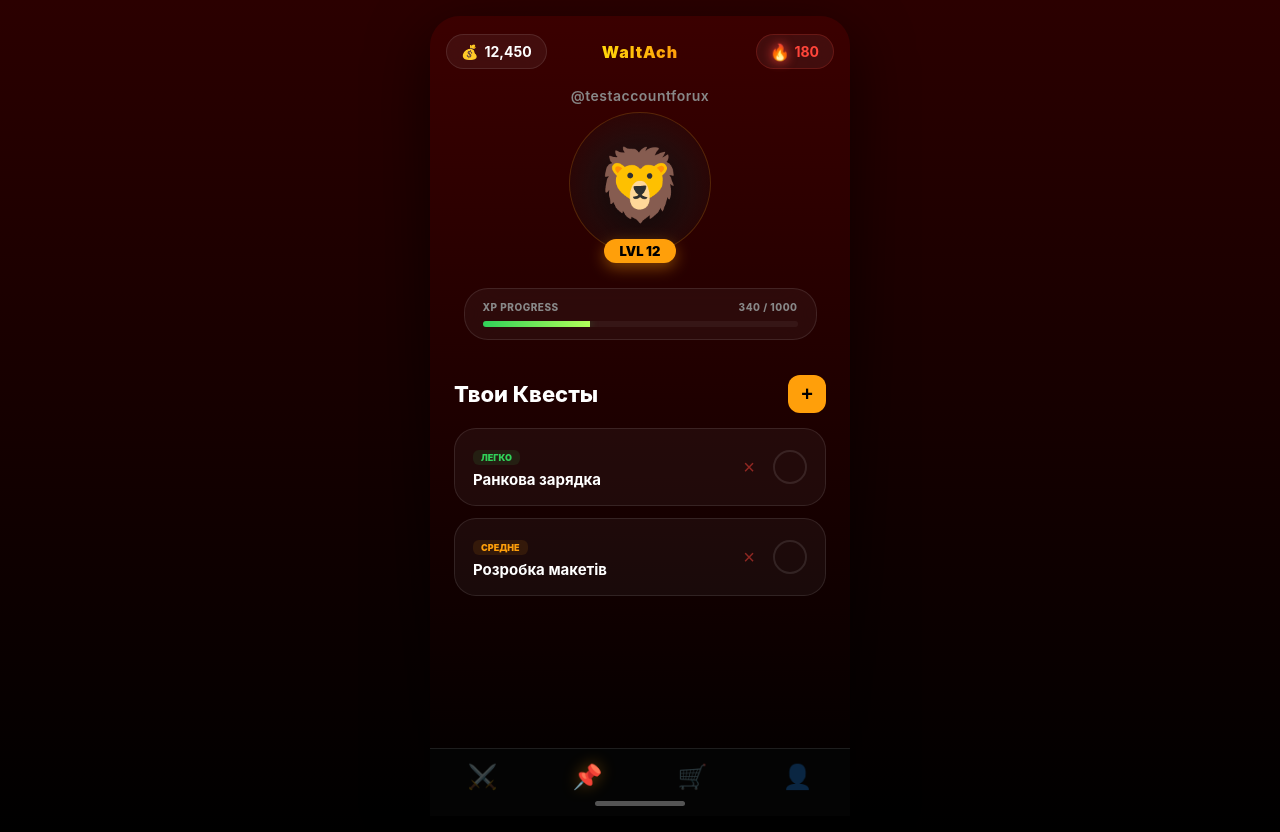
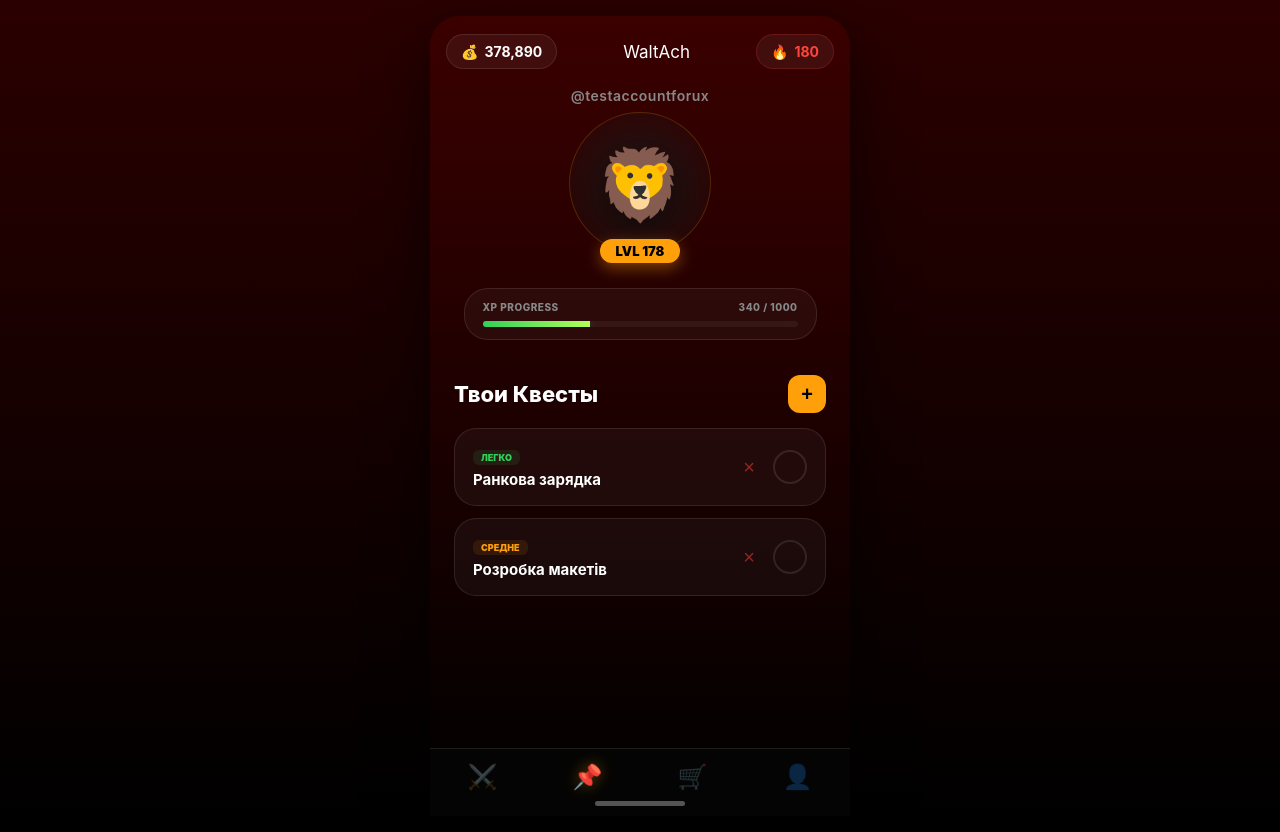
Before and after one commit to donskae/waltach-app-web-test, a plain HTML site: page app.html in a window 1280 px wide. Drawn offline with Linux system fonts and the light colour scheme.

Commit message:
Changing points, lvl, some translations fixed from russian lang to ukrainian.
some bugs fixed

```diff
--- a/app.html
+++ b/app.html
@@ -49,10 +49,6 @@
         .streak { border-color: rgba(255, 69, 58, 0.2); }
         .streak span { color: #FF453A; }
         .fire-icon { animation: breath 2s infinite ease-in-out; }
-
-    /* Brand logo centered in header */
-    .brand-logo { position: absolute; left: 50%; transform: translateX(-50%); font-weight: 900; font-size: 16px; letter-spacing: 1px; z-index: 25; background: linear-gradient(90deg,#FFD60A,#FF9F0A); -webkit-background-clip: text; background-clip: text; color: transparent; }
-        @keyframes breath { 0%, 100% { transform: scale(1); } 50% { transform: scale(1.15); filter: drop-shadow(0 0 5px #FF453A); } }
 
         /* PAGES */
     .page { display: none; flex-direction: column; min-height: 0; flex:1 1 auto; animation: fadeIn 0.3s ease; position: relative; }
@@ -524,7 +520,7 @@
 
 <script>
     let state = {
-        coins: 12450, lvl: 12, xp: 340, maxXp: 1000, streak: 14, totalCompleted: 142,
+        coins: 378890, lvl: 178, xp: 340, maxXp: 1000, streak: 14, totalCompleted: 142,
         currentAvatar: '🦁',
         // avatarImage: dataURL string for custom uploaded avatar image
         avatarImage: null,
```
